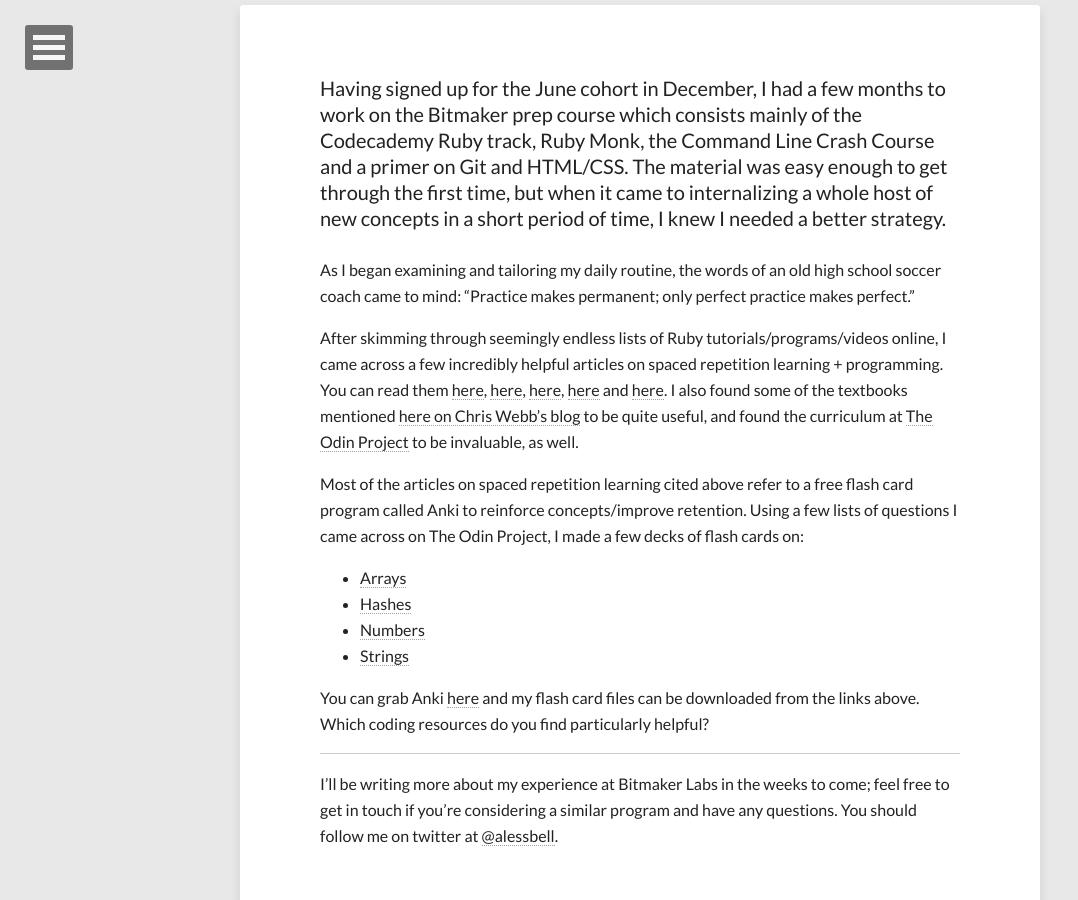
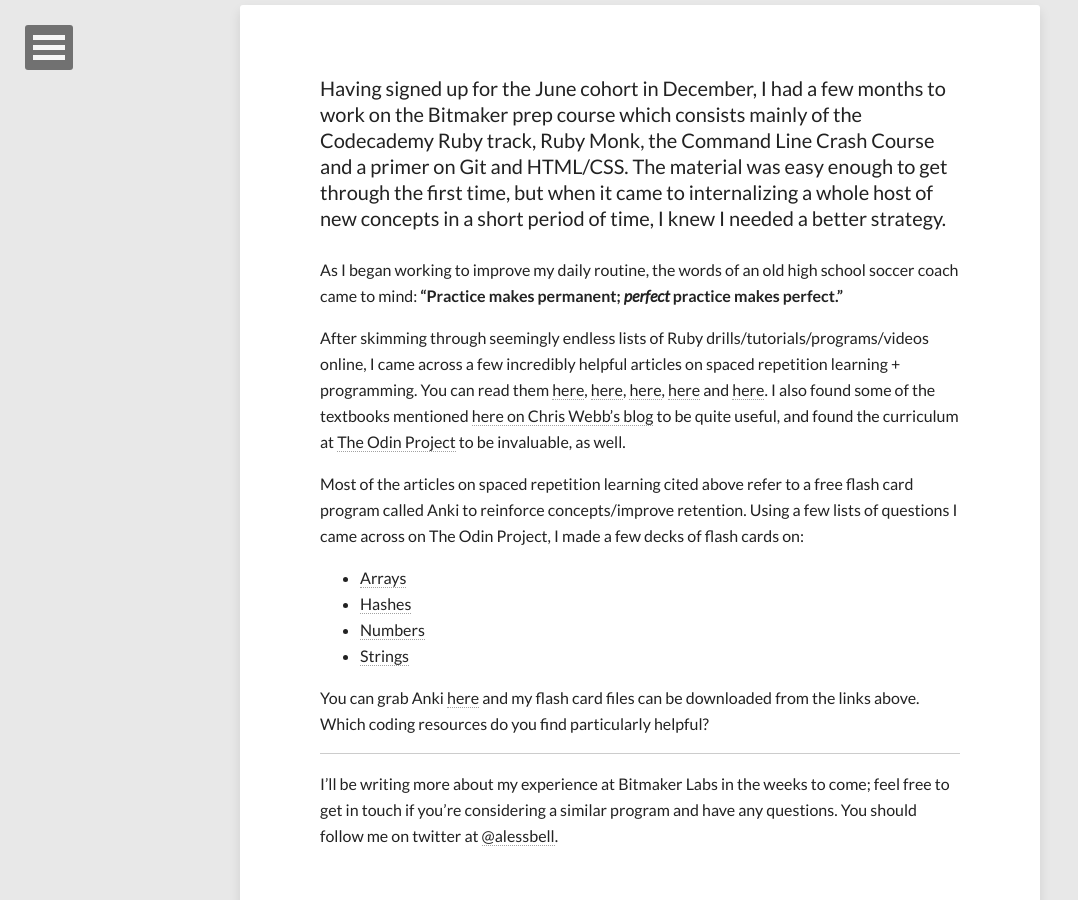
Before and after one commit to alessbell/alessbell.github.io-archive, a Jekyll site: the page built from _posts/2014-05-24-practice-makes-permanent.md, in a window 1280 px wide and 900 px high, scrolled down 445 px. Shown: the whole window, without its empty margins (0-1078 px from the left). Built offline with Jekyll 4.4.1, drawn with Linux system fonts in a browser that asks for light colours; nearby versions of some CDN libraries; comment, search, counter and statistics services are not loaded.

Commit message:
Updated Post

```diff
--- a/_posts/2014-05-24-practice-makes-permanent.md
+++ b/_posts/2014-05-24-practice-makes-permanent.md
@@ -14,9 +14,9 @@
 
 Having signed up for the June cohort in December, I had a few months to work on the Bitmaker prep course which consists mainly of the Codecademy Ruby track, Ruby Monk, the Command Line Crash Course and a primer on Git and HTML/CSS. The material was easy enough to get through the first time, but when it came to internalizing a whole host of new concepts in a short period of time, I knew I needed a better strategy.
 
-As I began examining and tailoring my daily routine, the words of an old high school soccer coach came to mind: "Practice makes permanent; only perfect practice makes perfect."
+As I began working to improve my daily routine, the words of an old high school soccer coach came to mind: **"Practice makes permanent; *perfect* practice makes perfect."**
 
-After skimming through seemingly endless lists of Ruby tutorials/programs/videos online, I came across a few incredibly helpful articles on spaced repetition learning + programming. You can read them [here](https://medium.com/medium-redef/5481606b087a), [here](http://sivers.org/srs), [here](http://www.supermemo.com/articles/20rules.htm), [here](http://www.jackkinsella.ie/2011/12/05/janki-method.html) and [here](http://www.supermemo.com/articles/20rules.htm). I also found some of the textbooks mentioned [here on Chris Webb's blog](http://blog.mediumequalsmessage.com/6-best-learning-ruby-books) to be quite useful, and found the curriculum at [The Odin Project](http://www.theodinproject.com/) to be invaluable, as well.
+After skimming through seemingly endless lists of Ruby drills/tutorials/programs/videos online, I came across a few incredibly helpful articles on spaced repetition learning + programming. You can read them [here](https://medium.com/medium-redef/5481606b087a), [here](http://sivers.org/srs), [here](http://www.supermemo.com/articles/20rules.htm), [here](http://www.jackkinsella.ie/2011/12/05/janki-method.html) and [here](http://www.supermemo.com/articles/20rules.htm). I also found some of the textbooks mentioned [here on Chris Webb's blog](http://blog.mediumequalsmessage.com/6-best-learning-ruby-books) to be quite useful, and found the curriculum at [The Odin Project](http://www.theodinproject.com/) to be invaluable, as well.
 
 Most of the articles on spaced repetition learning cited above refer to a free flash card program called Anki to reinforce concepts/improve retention. Using a few lists of questions I came across on The Odin Project, I made a few decks of flash cards on:
 
```
